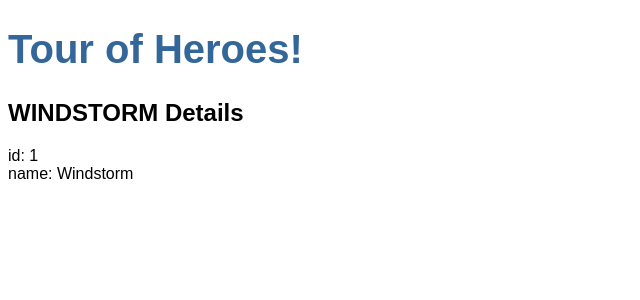
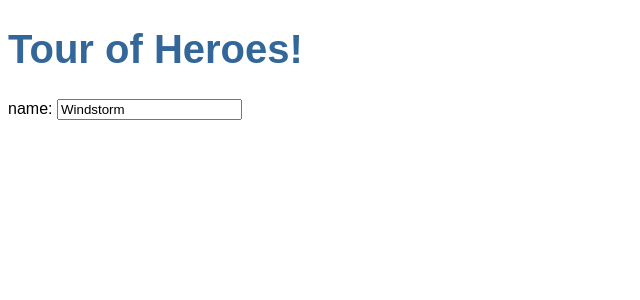
Before and after one commit to IharPadbiarezski/angular-tour-of-heroes, an Angular app: page / in a window 1280 px wide. Shown: the top 300 px of the page, without its empty margins (0-640 px from the left). Built offline with nearby package versions, Linux system fonts and the light colour scheme.

Commit message:
feat: add form

```diff
--- a/src/app/heroes/heroes.component.html
+++ b/src/app/heroes/heroes.component.html
@@ -1,3 +1,5 @@
-<h2>{{ hero.name | uppercase }} Details</h2>
-<div><span>id: </span>{{ hero.id }}</div>
-<div><span>name: </span>{{ hero.name }}</div>
+<div>
+  <label>name:
+    <input [(ngModel)]="hero.name" placeholder="name"/>
+  </label>
+</div>
```
Also changed, not shown: src/app/app.module.ts (+6 -10 lines).
